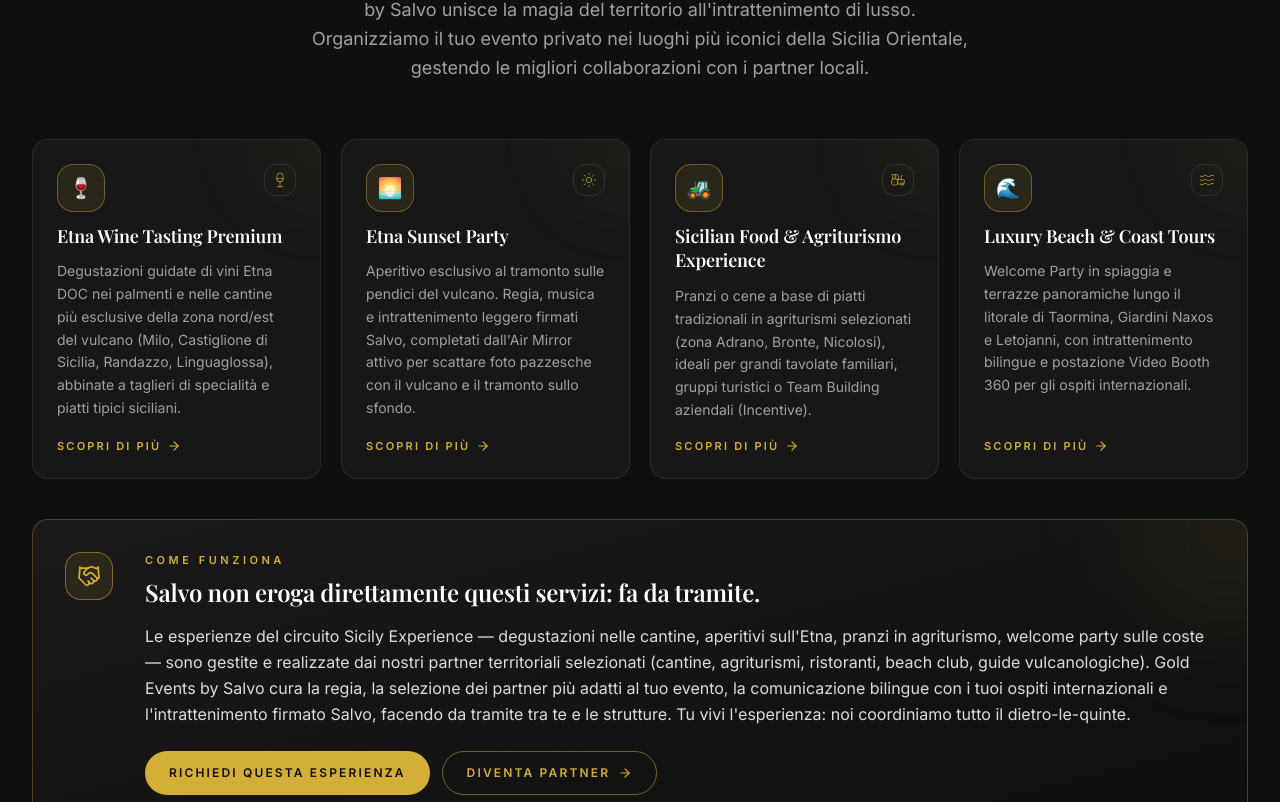
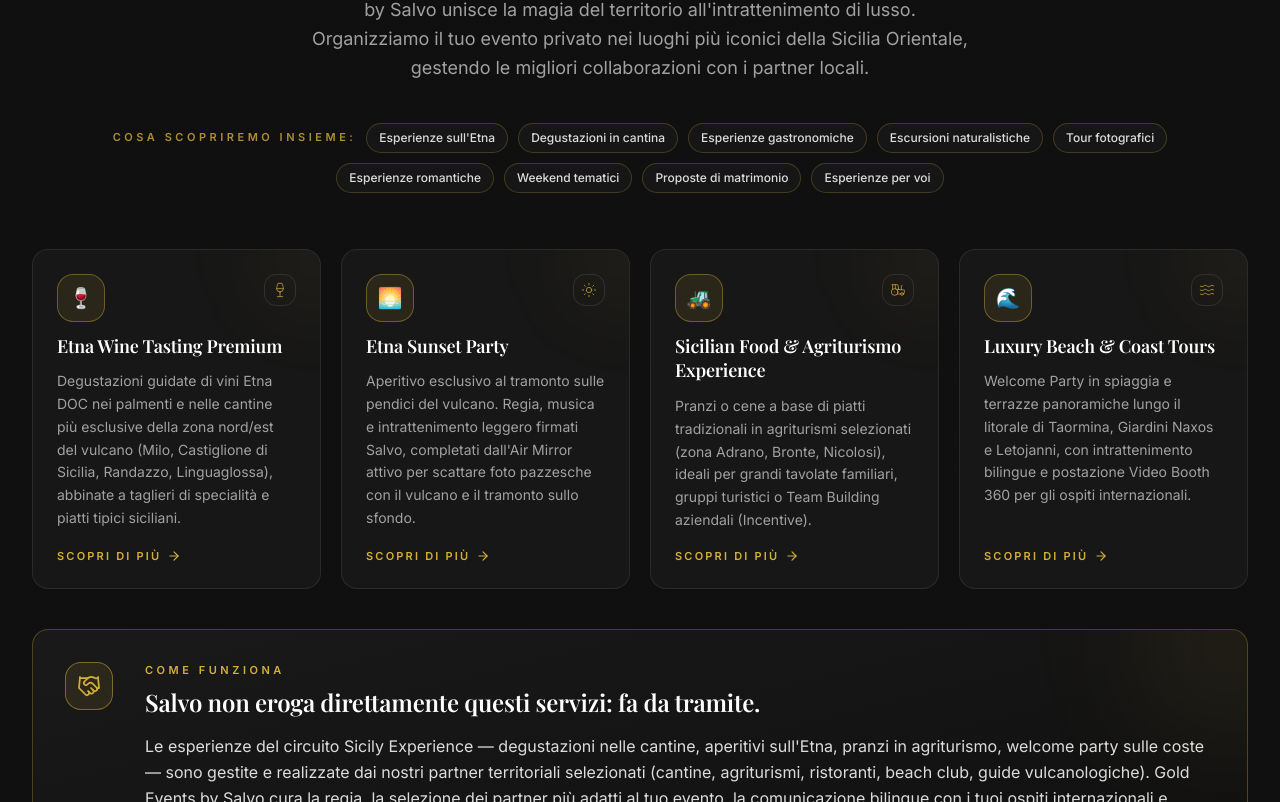
Before and after one commit to goldevents144-ops/gold-events-by-salvo, a Next.js app: page / in a window 1280 px wide. Shown: the part 5878-6680 px from the top of the page. Built offline with nearby package versions, Linux system fonts and the light colour scheme.

Commit message:
5491bd1f-9158-4fda-b702-e2b681f4440d

```diff
--- a/src/components/site/footer.tsx
+++ b/src/components/site/footer.tsx
@@ -2,7 +2,7 @@
 
 import * as React from "react";
 import Link from "next/link";
-import { Sparkles, Mail, MessageCircle, MapPin, Instagram, Facebook } from "lucide-react";
+import { Sparkles, Mail, MessageCircle, MapPin, Instagram, Facebook, User } from "lucide-react";
 
 import { contactInfo, navItems } from "@/lib/site-content";
 
@@ -54,7 +54,12 @@ export function Footer() {
               indimenticabili. Matrimoni, feste private ed esperienze di lusso
               in Sicilia Orientale.
             </p>
-            <p className="mt-5 inline-flex items-center gap-2 text-xs text-[#A1A1A1]">
+            <p className="mt-5 inline-flex items-center gap-2 text-xs text-white/90">
+              <User className="size-3.5 text-[#D4AF37]" />
+              <span className="font-semibold">{contactInfo.personName}</span>
+              <span className="text-[#A1A1A1]">· {contactInfo.brandRole}</span>
+            </p>
+            <p className="mt-3 inline-flex items-center gap-2 text-xs text-[#A1A1A1]">
               <MapPin className="size-3.5 text-[#D4AF37]" />
               {contactInfo.location}
             </p>
@@ -156,21 +161,27 @@ export function Footer() {
               </span>
               <div className="flex items-center gap-2">
                 <a
-                  href="#"
-                  aria-label="Instagram"
+                  href={contactInfo.instagram}
+                  target="_blank"
+                  rel="noopener noreferrer"
+                  aria-label={`Instagram ${contactInfo.instagramHandle}`}
                   className="inline-flex size-9 items-center justify-center rounded-full border border-white/10 text-white/70 transition-colors hover:border-[#D4AF37]/50 hover:text-[#D4AF37]"
                 >
                   <Instagram className="size-4" />
                 </a>
                 <a
-                  href="#"
+                  href={contactInfo.tikTok}
+                  target="_blank"
+                  rel="noopener noreferrer"
                   aria-label="TikTok"
                   className="inline-flex size-9 items-center justify-center rounded-full border border-white/10 text-white/70 transition-colors hover:border-[#D4AF37]/50 hover:text-[#D4AF37]"
                 >
                   <span className="text-xs font-bold">TT</span>
                 </a>
                 <a
-                  href="#"
+                  href={contactInfo.facebook}
+                  target="_blank"
+                  rel="noopener noreferrer"
                   aria-label="Facebook"
                   className="inline-flex size-9 items-center justify-center rounded-full border border-white/10 text-white/70 transition-colors hover:border-[#D4AF37]/50 hover:text-[#D4AF37]"
                 >
--- a/src/components/site/sicily-experience.tsx
+++ b/src/components/site/sicily-experience.tsx
@@ -11,6 +11,7 @@ import { cn } from "@/lib/utils";
 import {
   sicilyExperiences,
   sicilyExperienceCopy,
+  sicilyExperienceCategories,
   type SicilyExperience,
 } from "@/lib/site-content";
 
@@ -81,6 +82,23 @@ export function SicilyExperience() {
           intro={copy.subtitle}
           className="mt-8"
         />
+
+        {/* Chip row of all experience categories (from official brand bio) */}
+        <Reveal y={14} delay={0.05} className="mt-10">
+          <div className="flex flex-wrap items-center justify-center gap-2 sm:gap-2.5">
+            <span className="text-[11px] font-semibold uppercase tracking-[0.32em] text-[#D4AF37]/80">
+              {lang === "it" ? "Cosa scopriremo insieme:" : "What we'll discover together:"}
+            </span>
+            {sicilyExperienceCategories.map((label) => (
+              <span
+                key={label}
+                className="inline-flex items-center rounded-full border border-[#D4AF37]/25 bg-[#1C1C1C]/60 px-3 py-1.5 text-xs font-medium text-white/85 transition-colors hover:border-[#D4AF37]/60 hover:bg-[#D4AF37]/10"
+              >
+                {label}
+              </span>
+            ))}
+          </div>
+        </Reveal>
 
         <StaggerGroup
           className="mt-14 grid grid-cols-1 gap-4 sm:grid-cols-2 sm:gap-5 lg:grid-cols-4"
--- a/src/lib/site-content.ts
+++ b/src/lib/site-content.ts
@@ -400,8 +400,35 @@ export const navItems = [
 ] as const;
 
 export const contactInfo = {
-  whatsapp: "+39 333 0000000",
-  whatsappHref: "https://wa.me/393330000000",
-  email: "info@goldeventsbysalvo.it",
+  // Persona
+  personName: "Salvo Piemonte",
+  brandRole: "Organizzatore di eventi",
+  // Contact channels
+  whatsapp: "+39 344 232 2176",
+  whatsappHref: "https://wa.me/393442322176",
+  email: "goldeventssicilyexperience@outlook.com",
+  // Location
   location: "Adrano (Catania), Sicilia",
+  // Social
+  instagram: "https://www.instagram.com/goldeventsicily_experience",
+  instagramHandle: "@goldeventsicily_experience",
+  tiktok: "#",
+  facebook: "#",
 };
+
+/**
+ * Tipologie di esperienza curate dal circuito Gold Events Sicily Experience
+ * (estratte dalla bio ufficiale Instagram di Salvo Piemonte).
+ * Mostrate come chip nella sezione Sicily Experience per dare visione d'insieme.
+ */
+export const sicilyExperienceCategories = [
+  "Esperienze sull'Etna",
+  "Degustazioni in cantina",
+  "Esperienze gastronomiche",
+  "Escursioni naturalistiche",
+  "Tour fotografici",
+  "Esperienze romantiche",
+  "Weekend tematici",
+  "Proposte di matrimonio",
+  "Esperienze per voi",
+] as const;
```
Also changed, not shown: download/gold-events-contacts-footer.png (added), 1 other file (tests, documents, lock files or other folders).
